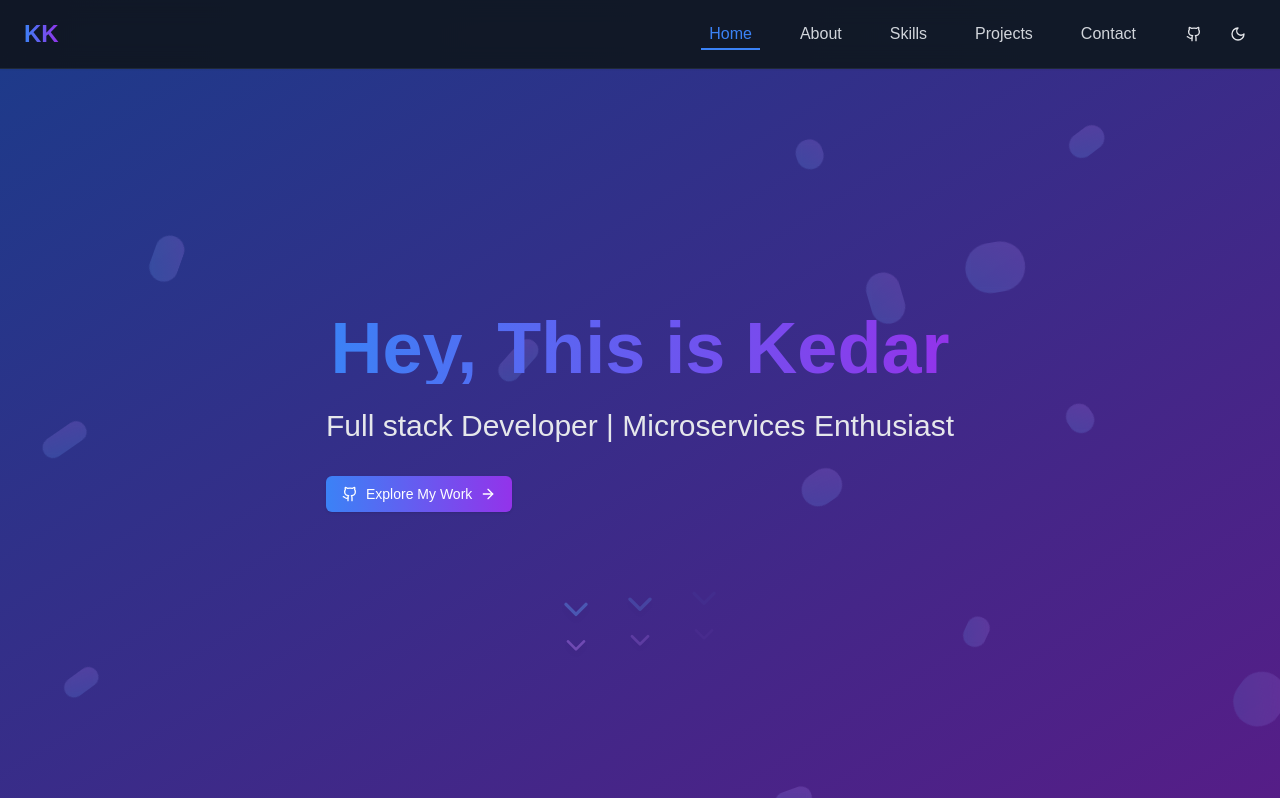
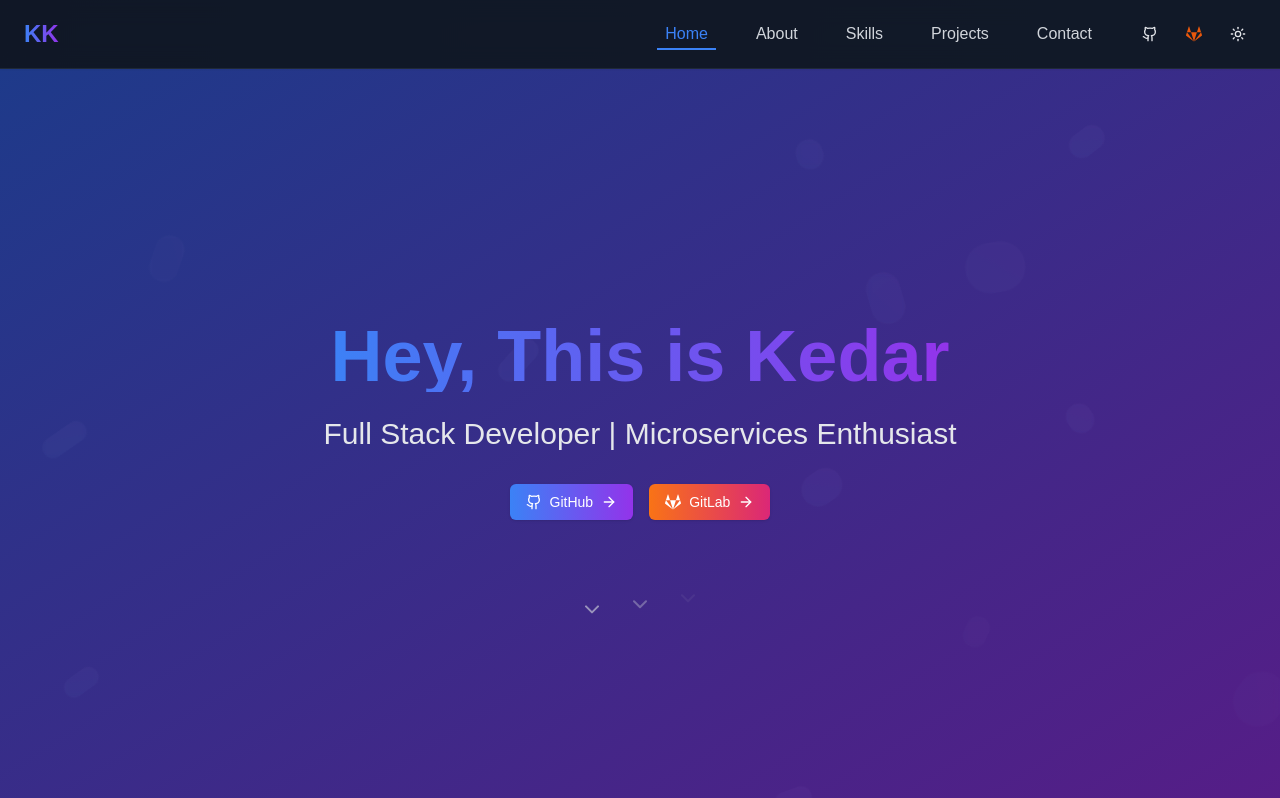
Before and after one commit to kedar000/portfolio, a Next.js app: page / in a window 1280 px wide. Shown: the top 798 px of the page. Built offline with nearby package versions, Linux system fonts and the light colour scheme.

Commit message:
Added : gitlab

```diff
--- a/components/Footer.tsx
+++ b/components/Footer.tsx
@@ -1,5 +1,6 @@
 import type React from "react"
 import { Github, Linkedin, Twitter } from "lucide-react"
+import { FaGitlab } from "react-icons/fa" // Import GitLab icon
 
 const Footer: React.FC = () => {
   return (
@@ -13,6 +14,14 @@ const Footer: React.FC = () => {
             className="text-gray-600 hover:text-blue-500 dark:text-gray-400 dark:hover:text-blue-400 transition-colors"
           >
             <Github className="h-6 w-6" />
+          </a>
+          <a
+            href="https://gitlab.com/kedar000"
+            target="_blank"
+            rel="noopener noreferrer"
+            className="text-gray-600 hover:text-orange-500 dark:text-gray-400 dark:hover:text-orange-400 transition-colors"
+          >
+            <FaGitlab className="h-6 w-6" />
           </a>
           <a
             href="https://www.linkedin.com/in/kedar-k-209506261/"
--- a/components/Hero.tsx
+++ b/components/Hero.tsx
@@ -1,7 +1,10 @@
-import type React from "react";
-import { Button } from "@/components/ui/button";
-import { ArrowRight, ChevronDown, Github } from "lucide-react";
-import { motion } from "framer-motion";
+"use client"
+
+import type React from "react"
+import { Button } from "@/components/ui/button"
+import { ArrowRight, ChevronDown, Github } from "lucide-react"
+import { FaGitlab } from "react-icons/fa"
+import { motion } from "framer-motion"
 
 const Hero: React.FC = () => {
   return (
@@ -18,20 +21,12 @@ const Hero: React.FC = () => {
               left: `${Math.random() * 100}%`,
               top: `${Math.random() * 100}%`,
             }}
-            initial={{
-              opacity: 0,
-              y: 100,
-              rotate: 0,
-            }}
-            animate={{
-              opacity: [0, 2.5, 0],
-              y: -100,
-              rotate: 360,
-            }}
+            initial={{ opacity: 0, y: 100, rotate: 0 }}
+            animate={{ opacity: [0, 0.25, 0], y: -100, rotate: 360 }}
             transition={{
               duration: Math.random() * 4 + 6,
               repeat: Infinity,
-              delay: Math.random() * 1,
+              delay: Math.random(),
               ease: "linear",
             }}
           />
@@ -46,26 +41,41 @@ const Hero: React.FC = () => {
         >
           Hey, This is Kedar
         </motion.h1>
+
         <motion.p
           initial={{ opacity: 0, y: 20 }}
           animate={{ opacity: 1, y: 0 }}
           transition={{ delay: 0.2 }}
           className="text-2xl md:text-3xl mb-8"
         >
-          Full stack Developer | Microservices Enthusiast
+          Full Stack Developer | Microservices Enthusiast
         </motion.p>
+
         <motion.div
+          className="flex gap-4 justify-center"
           initial={{ opacity: 0, y: 20 }}
           animate={{ opacity: 1, y: 0 }}
           transition={{ delay: 0.4 }}
         >
+          {/* GitHub Button */}
           <a
             href="https://github.com/kedar000"
             target="_blank"
             rel="noopener noreferrer"
           >
             <Button className="flex items-center gap-2 bg-gradient-to-r from-blue-500 to-purple-600 hover:from-blue-600 hover:to-purple-700 text-white">
-              <Github className="h-5 w-5" /> Explore My Work <ArrowRight className="h-4 w-4" />
+              <Github className="h-5 w-5" /> GitHub <ArrowRight className="h-4 w-4" />
+            </Button>
+          </a>
+
+          {/* GitLab Button */}
+          <a
+            href="https://gitlab.com/kedar000"
+            target="_blank"
+            rel="noopener noreferrer"
+          >
+            <Button className="flex items-center gap-2 bg-gradient-to-r from-orange-500 to-pink-600 hover:from-orange-600 hover:to-pink-700 text-white">
+              <FaGitlab className="h-5 w-5" /> GitLab <ArrowRight className="h-4 w-4" />
             </Button>
           </a>
         </motion.div>
@@ -85,13 +95,12 @@ const Hero: React.FC = () => {
               delay: i * 0.2,
             }}
           >
-            <ChevronDown className="h-10 w-10 text-blue-600/60 dark:text-blue-400/60 drop-shadow-lg" />
-            <ChevronDown className="h-8 w-8 text-purple-600/60 dark:text-purple-400/60 drop-shadow-lg absolute left-[4px]" />
+            <ChevronDown className="w-6 h-6 text-gray-600 dark:text-gray-300" />
           </motion.div>
         ))}
       </div>
     </section>
-  );
-};
+  )
+}
 
-export default Hero;
+export default Hero
--- a/components/Navbar.tsx
+++ b/components/Navbar.tsx
@@ -3,7 +3,8 @@
 import type React from "react"
 import { useTheme } from "next-themes"
 import { Button } from "@/components/ui/button"
-import { Moon, Sun, Github } from "lucide-react" // Added Github icon
+import { Moon, Sun, Github } from "lucide-react"
+import { FaGitlab } from "react-icons/fa"
 import { motion, useScroll, useMotionValueEvent } from "framer-motion"
 import { useState } from "react"
 
@@ -26,7 +27,6 @@ const Navbar: React.FC = () => {
       setActiveSection(sections[currentSectionIndex])
     }
 
-    // Hide/show navbar logic
     const previous = scrollY.getPrevious()
     if (previous !== undefined && latest > previous && latest > 150) {
       setHidden(true)
@@ -83,30 +83,42 @@ const Navbar: React.FC = () => {
 
             <div className="flex items-center gap-2">
               {/* GitHub Button */}
-              <Button
-                variant="ghost"
-                size="icon"
-                asChild
-                className="rounded-full"
-              >
+              <Button variant="ghost" size="icon" asChild className="rounded-full">
                 <a
                   href="https://github.com/kedar000"
                   target="_blank"
                   rel="noopener noreferrer"
+                  aria-label="GitHub"
                 >
-                  <Github className="h-[1.2rem] w-[1.2rem]" />
+                  <Github className="h-5 w-5" />
                 </a>
               </Button>
 
-              {/* Theme Toggle Button */}
+              {/* GitLab Button */}
+              <Button variant="ghost" size="icon" asChild className="rounded-full">
+                <a
+                  href="https://gitlab.com/kedar000"
+                  target="_blank"
+                  rel="noopener noreferrer"
+                  aria-label="GitLab"
+                >
+                  <FaGitlab className="h-5 w-5 text-orange-600" />
+                </a>
+              </Button>
+
+              {/* Theme Toggle */}
               <Button
                 variant="ghost"
                 size="icon"
+                className="rounded-full"
                 onClick={() => setTheme(theme === "light" ? "dark" : "light")}
-                className="rounded-full"
+                aria-label="Toggle Theme"
               >
-                <Sun className="h-[1.2rem] w-[1.2rem] dark:hidden" />
-                <Moon className="hidden dark:block h-[1.2rem] w-[1.2rem]" />
+                {theme === "light" ? (
+                  <Moon className="h-5 w-5" />
+                ) : (
+                  <Sun className="h-5 w-5" />
+                )}
               </Button>
             </div>
           </div>
```
